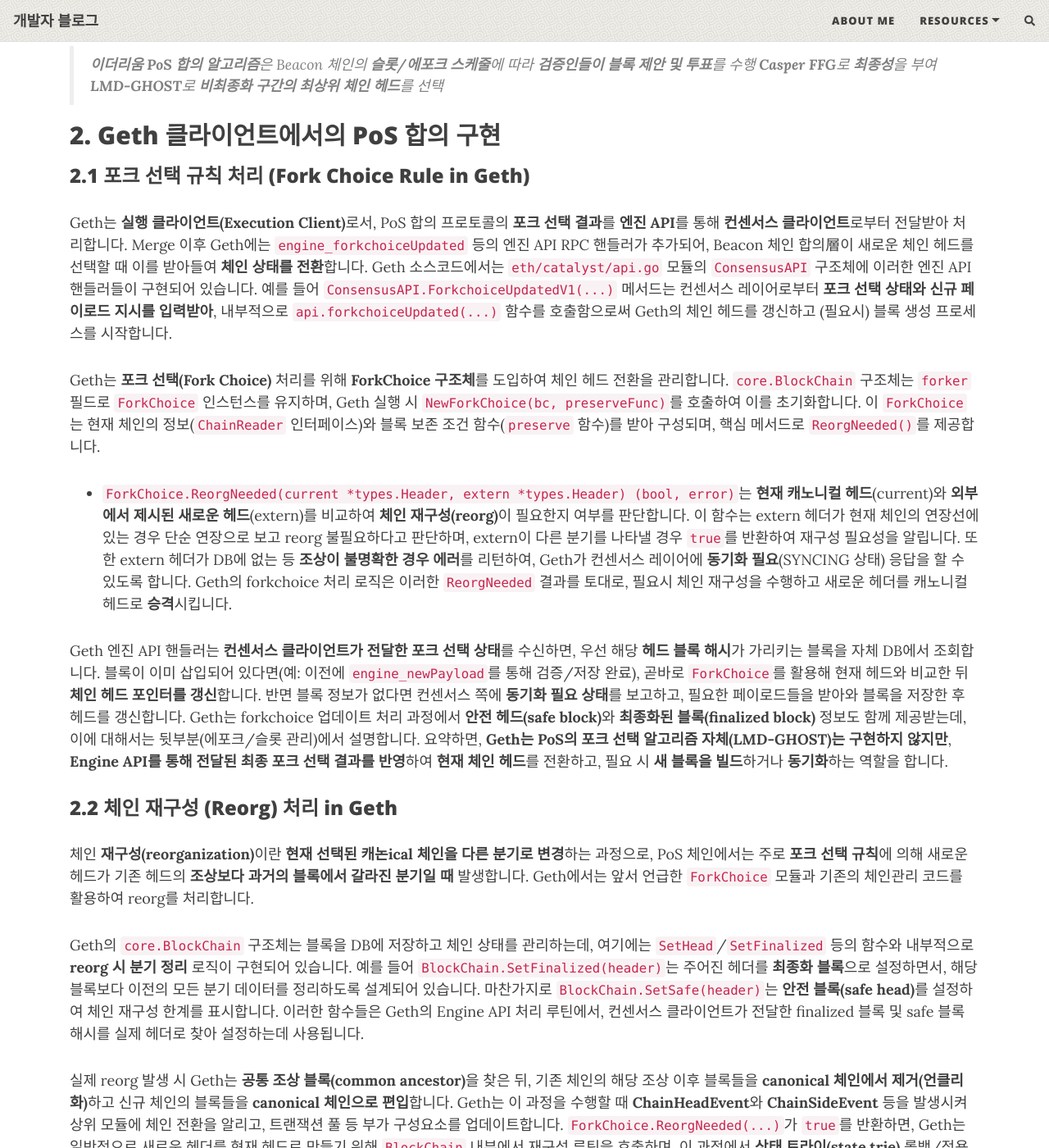
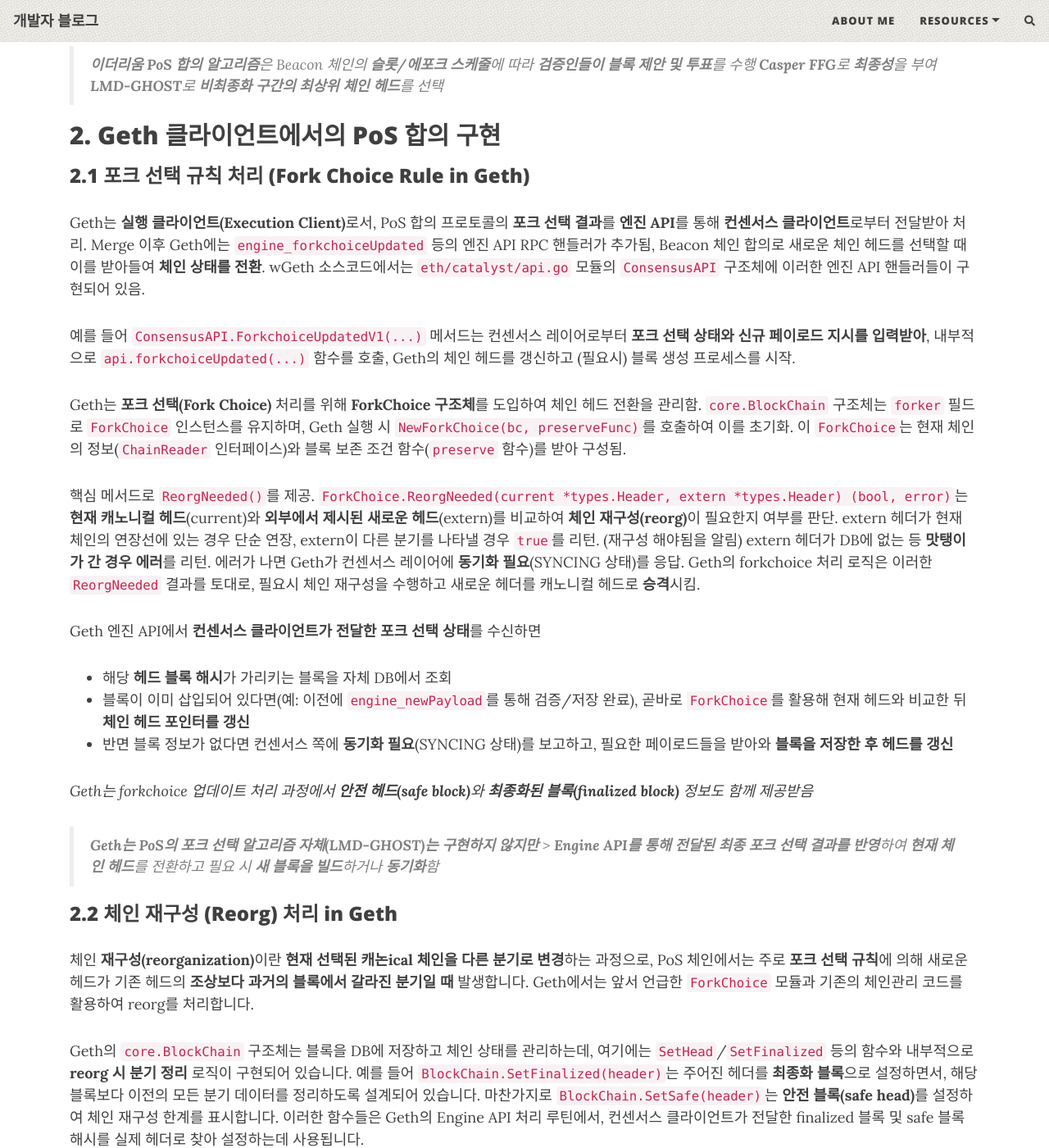
Before and after one commit to myuksal/myuksal.github.io, a Jekyll site: the page built from _posts/2025-05-20-이더리움-POS.md, in a window 1280 px wide and 1400 px high, scrolled down 1230 px. Shown: the whole window at 82% size. Built offline with Jekyll 4.4.1, drawn with Linux system fonts in a browser that asks for light colours; nearby versions of some CDN libraries; comment, search, counter and statistics services are not loaded.

Commit message:
feat: 개소리 이해하는중 #2

```diff
--- a/_posts/2025-05-20-이더리움-POS.md
+++ b/_posts/2025-05-20-이더리움-POS.md
@@ -49,13 +49,33 @@ PoS 이더리움 Merge 이후 실행층(EVM)에서도 이 Randao 값을 활용
 
 ### 2.1 포크 선택 규칙 처리 (Fork Choice Rule in Geth)
 
-Geth는 **실행 클라이언트(Execution Client)**로서, PoS 합의 프로토콜의 **포크 선택 결과**를 **엔진 API**를 통해 **컨센서스 클라이언트**로부터 전달받아 처리합니다. Merge 이후 Geth에는 `engine_forkchoiceUpdated` 등의 엔진 API RPC 핸들러가 추가되어, Beacon 체인 합의層이 새로운 체인 헤드를 선택할 때 이를 받아들여 **체인 상태를 전환**합니다. Geth 소스코드에서는 `eth/catalyst/api.go` 모듈의 `ConsensusAPI` 구조체에 이러한 엔진 API 핸들러들이 구현되어 있습니다. 예를 들어 `ConsensusAPI.ForkchoiceUpdatedV1(...)` 메서드는 컨센서스 레이어로부터 **포크 선택 상태와 신규 페이로드 지시를 입력받아**, 내부적으로 `api.forkchoiceUpdated(...)` 함수를 호출함으로써 Geth의 체인 헤드를 갱신하고 (필요시) 블록 생성 프로세스를 시작합니다.
+Geth는 **실행 클라이언트(Execution Client)**로서, PoS 합의 프로토콜의 **포크 선택 결과**를 **엔진 API**를 통해 **컨센서스 클라이언트**로부터 전달받아 처리.
+Merge 이후 Geth에는 `engine_forkchoiceUpdated` 등의 엔진 API RPC 핸들러가 추가됨, Beacon 체인 합의로 새로운 체인 헤드를 선택할 때 이를 받아들여 **체인 상태를 전환**.
+wGeth 소스코드에서는 `eth/catalyst/api.go` 모듈의 `ConsensusAPI` 구조체에 이러한 엔진 API 핸들러들이 구현되어 있음.
 
-Geth는 **포크 선택(Fork Choice)** 처리를 위해 **ForkChoice 구조체**를 도입하여 체인 헤드 전환을 관리합니다. `core.BlockChain` 구조체는 `forker` 필드로 `ForkChoice` 인스턴스를 유지하며, Geth 실행 시 `NewForkChoice(bc, preserveFunc)`를 호출하여 이를 초기화합니다. 이 `ForkChoice`는 현재 체인의 정보(`ChainReader` 인터페이스)와 블록 보존 조건 함수(`preserve` 함수)를 받아 구성되며, 핵심 메서드로 `ReorgNeeded()`를 제공합니다.
+예를 들어 `ConsensusAPI.ForkchoiceUpdatedV1(...)` 메서드는 컨센서스 레이어로부터 **포크 선택 상태와 신규 페이로드 지시를 입력받아**, 내부적으로 `api.forkchoiceUpdated(...)` 함수를 호출, Geth의 체인 헤드를 갱신하고 (필요시) 블록 생성 프로세스를 시작.
 
-- `ForkChoice.ReorgNeeded(current *types.Header, extern *types.Header) (bool, error)`는 **현재 캐노니컬 헤드**(current)와 **외부에서 제시된 새로운 헤드**(extern)를 비교하여 **체인 재구성(reorg)**이 필요한지 여부를 판단합니다. 이 함수는 extern 헤더가 현재 체인의 연장선에 있는 경우 단순 연장으로 보고 reorg 불필요하다고 판단하며, extern이 다른 분기를 나타낼 경우 `true`를 반환하여 재구성 필요성을 알립니다. 또한 extern 헤더가 DB에 없는 등 **조상이 불명확한 경우 에러**를 리턴하여, Geth가 컨센서스 레이어에 **동기화 필요**(SYNCING 상태) 응답을 할 수 있도록 합니다. Geth의 forkchoice 처리 로직은 이러한 `ReorgNeeded` 결과를 토대로, 필요시 체인 재구성을 수행하고 새로운 헤더를 캐노니컬 헤드로 **승격**시킵니다.
+Geth는 **포크 선택(Fork Choice)** 처리를 위해 **ForkChoice 구조체**를 도입하여 체인 헤드 전환을 관리함.
+`core.BlockChain` 구조체는 `forker` 필드로 `ForkChoice` 인스턴스를 유지하며, Geth 실행 시 `NewForkChoice(bc, preserveFunc)`를 호출하여 이를 초기화.
+이 `ForkChoice`는 현재 체인의 정보(`ChainReader` 인터페이스)와 블록 보존 조건 함수(`preserve` 함수)를 받아 구성됨.
 
-Geth 엔진 API 핸들러는 **컨센서스 클라이언트가 전달한 포크 선택 상태**를 수신하면, 우선 해당 **헤드 블록 해시**가 가리키는 블록을 자체 DB에서 조회합니다. 블록이 이미 삽입되어 있다면(예: 이전에 `engine_newPayload`를 통해 검증/저장 완료), 곧바로 `ForkChoice`를 활용해 현재 헤드와 비교한 뒤 **체인 헤드 포인터를 갱신**합니다. 반면 블록 정보가 없다면 컨센서스 쪽에 **동기화 필요 상태**를 보고하고, 필요한 페이로드들을 받아와 블록을 저장한 후 헤드를 갱신합니다. Geth는 forkchoice 업데이트 처리 과정에서 **안전 헤드(safe block)**와 **최종화된 블록(finalized block)** 정보도 함께 제공받는데, 이에 대해서는 뒷부분(에포크/슬롯 관리)에서 설명합니다. 요약하면, **Geth는 PoS의 포크 선택 알고리즘 자체(LMD-GHOST)는 구현하지 않지만**, **Engine API를 통해 전달된 최종 포크 선택 결과를 반영**하여 **현재 체인 헤드**를 전환하고, 필요 시 **새 블록을 빌드**하거나 **동기화**하는 역할을 합니다.
+핵심 메서드로 `ReorgNeeded()`를 제공.
+`ForkChoice.ReorgNeeded(current *types.Header, extern *types.Header) (bool, error)`는 **현재 캐노니컬 헤드**(current)와 **외부에서 제시된 새로운 헤드**(extern)를 비교하여 **체인 재구성(reorg)**이 필요한지 여부를 판단.
+extern 헤더가 현재 체인의 연장선에 있는 경우 단순 연장, extern이 다른 분기를 나타낼 경우 `true`를 리턴. (재구성 해야됨을 알림)
+extern 헤더가 DB에 없는 등 **맛탱이가 간 경우 에러**를 리턴.
+에러가 나면 Geth가 컨센서스 레이어에 **동기화 필요**(SYNCING 상태)를 응답.
+Geth의 forkchoice 처리 로직은 이러한 `ReorgNeeded` 결과를 토대로, 필요시 체인 재구성을 수행하고 새로운 헤더를 캐노니컬 헤드로 **승격**시킴.
+
+Geth 엔진 API에서 **컨센서스 클라이언트가 전달한 포크 선택 상태**를 수신하면
+
+- 해당 **헤드 블록 해시**가 가리키는 블록을 자체 DB에서 조회
+- 블록이 이미 삽입되어 있다면(예: 이전에 `engine_newPayload`를 통해 검증/저장 완료), 곧바로 `ForkChoice`를 활용해 현재 헤드와 비교한 뒤 **체인 헤드 포인터를 갱신**
+- 반면 블록 정보가 없다면 컨센서스 쪽에 **동기화 필요**(SYNCING 상태)를 보고하고, 필요한 페이로드들을 받아와 **블록을 저장한 후 헤드를 갱신**
+
+_Geth는 forkchoice 업데이트 처리 과정에서 **안전 헤드(safe block)**와 **최종화된 블록(finalized block)** 정보도 함께 제공받음_
+
+> **Geth는 PoS의 포크 선택 알고리즘 자체(LMD-GHOST)는 구현하지 않지만** > **Engine API를 통해 전달된 최종 포크 선택 결과를 반영**하여 **현재 체인 헤드**를 전환하고
+> 필요 시 **새 블록을 빌드**하거나 **동기화**함
 
 ### 2.2 체인 재구성 (Reorg) 처리 in Geth
 
```
